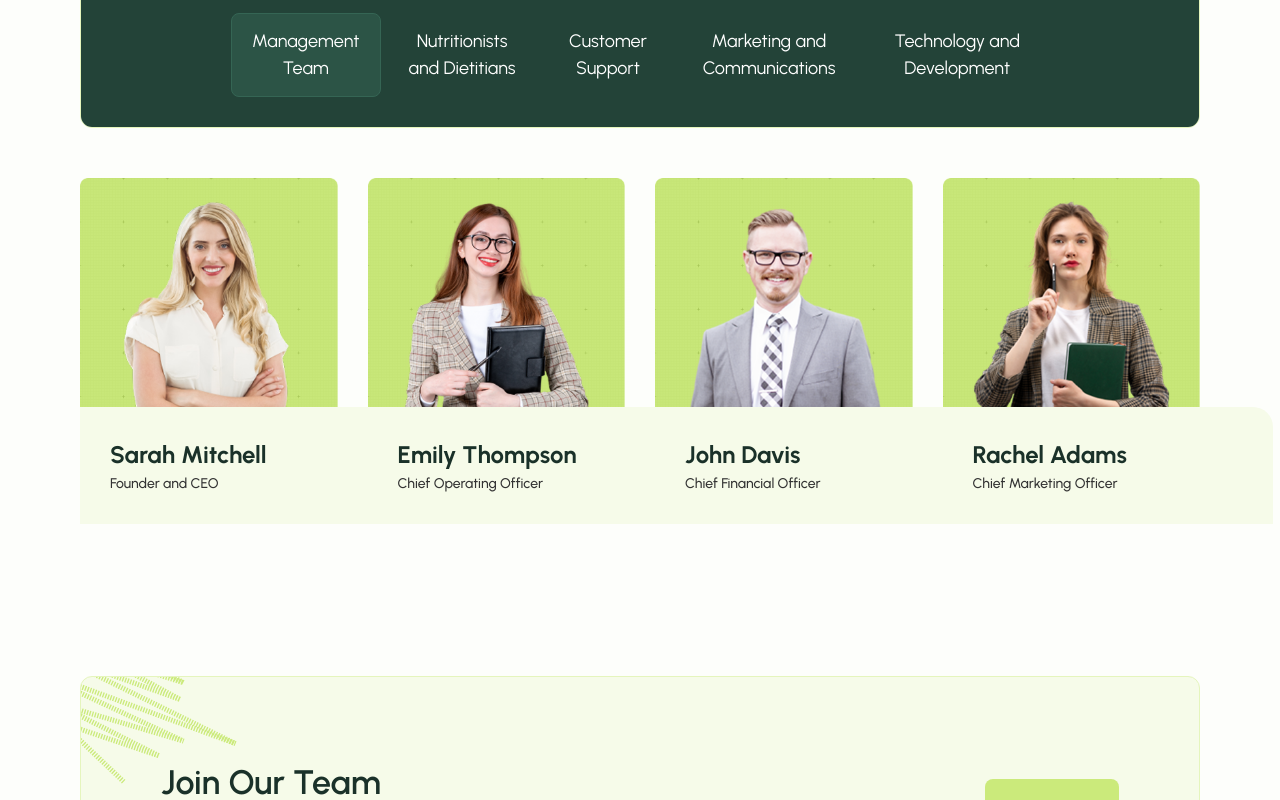
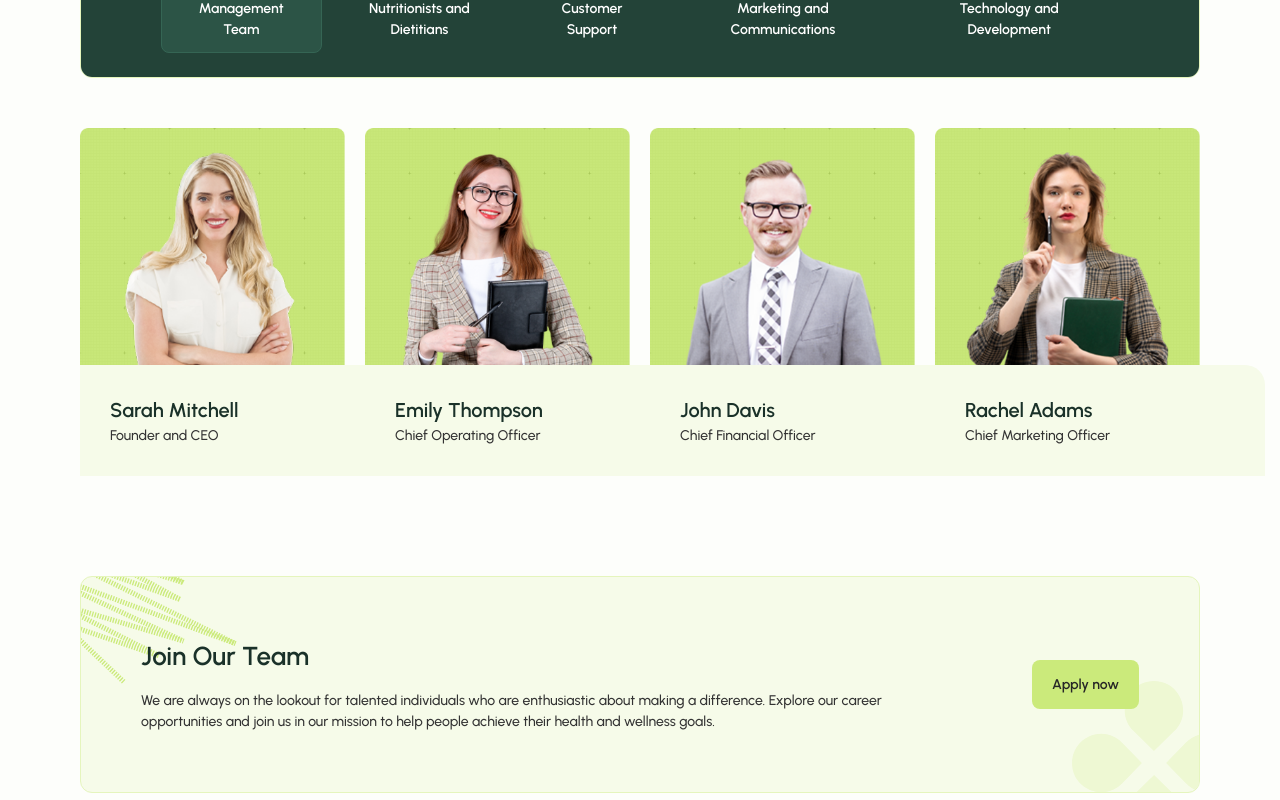
Before and after one commit to YuRo711/Nutritionist, a React (Create React App) app: page /team in a window 1280 px wide. Shown: the part 780-1580 px from the top of the page. Built offline with nearby package versions, Linux system fonts and the light colour scheme.

Commit message:
adapted team page to laptop

```diff
--- a/src/components/Footer/Footer.scss
+++ b/src/components/Footer/Footer.scss
@@ -79,6 +79,7 @@
   .footer {
     padding: 40px 80px;
     gap: 40px;
+    margin-top: 100px;
   }
 
   .footer__logo {
@@ -108,7 +109,7 @@
 @media screen and (max-width: 600px) {
   .footer {
     padding: 30px 16px;
-    margin-top: 100px;
+    margin-top: 50px;
   }
 
   .footer__nav {
@@ -159,9 +160,3 @@
     margin-top: 20px;
   }
 }
-
-@media screen and (max-width: 600px) {
-  .footer {
-    margin-top: 50px;
-  }
-}
--- a/src/components/Team/Team.scss
+++ b/src/components/Team/Team.scss
@@ -48,6 +48,7 @@
   color: $color-white;
   font-size: 18px;
   width: fit-content;
+  font-weight: 600;
   transition: background-color 0.2s ease;
 }
 
@@ -82,6 +83,15 @@
   position: relative;
   top: -52px;
   width: 270px;
+}
+
+.person__name {
+  font-weight: 600;
+  font-size: 24px;
+}
+
+#join {
+  margin-top: 98px;
 }
 
 .join {
@@ -136,3 +146,49 @@
   right: 0;
   bottom: 0;
 }
+
+
+@media screen and (max-width: 1600px) and (min-width: 600px) {
+  .team__logo {
+    width: 68px;
+    height: 68px;
+  }
+
+  .team__categories {
+    padding: 24px 80px;
+  }
+
+  .team__category {
+    padding: 12px 18px;
+    font-size: 14px;
+  }
+
+  .team__people {
+    gap: 20px;
+  }
+
+  .person {
+    width: calc((100% - 60px) / 4);
+  }
+
+  .person__name {
+    font-size: 20px;
+  }
+
+  #join {
+    margin-top: 48px;
+  }
+
+  .join {
+    padding: 60px;
+  }
+
+  .join__title {
+    font-size: 26px;
+  }
+
+  .join__button {
+    padding: 14px 20px;
+    font-size: 14px;
+  }
+}
```
